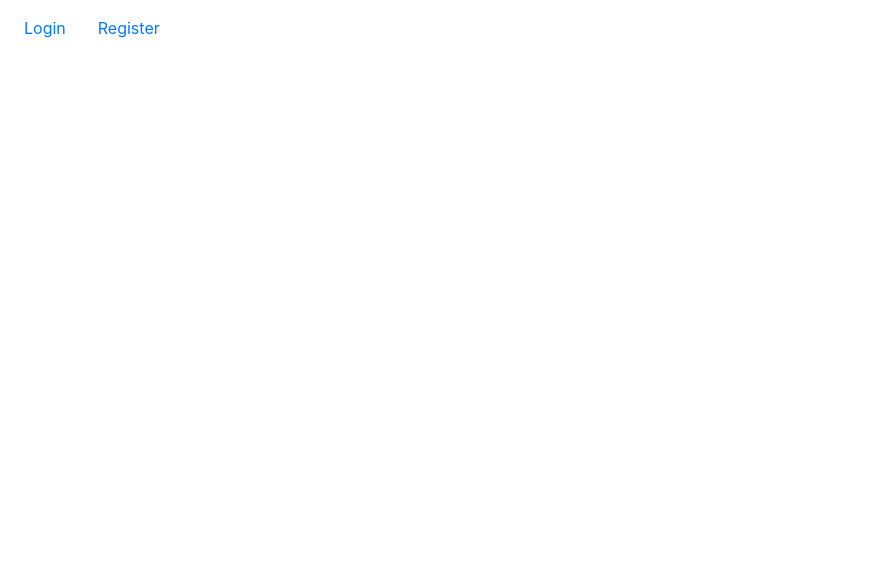
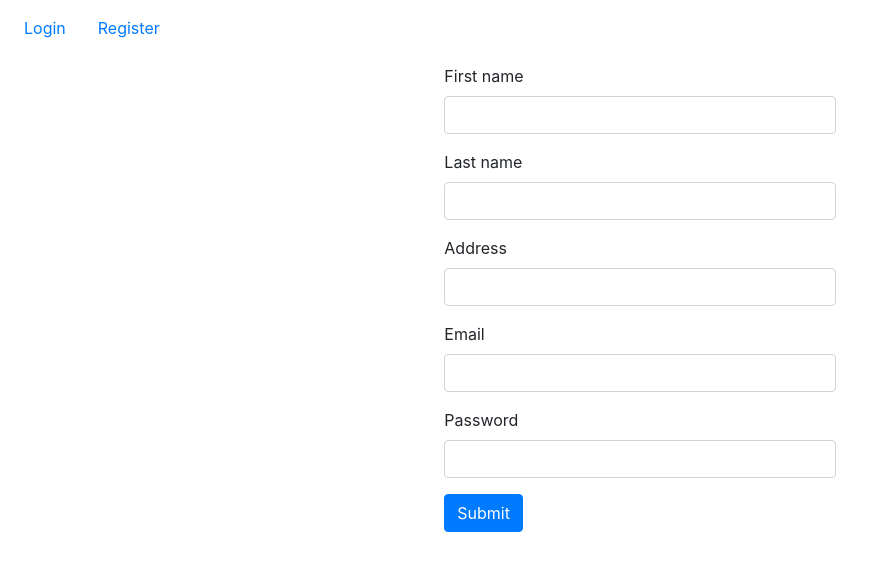
Before and after one commit to balsa-sarenac/rent-a-car, an Angular app: page /register in a window 1280 px wide. Before the commit this address led to /. Shown: the top 570 px of the page, without its empty margins (0-874 px from the left). Built offline with nearby package versions, Linux system fonts and the light colour scheme.

Commit message:
Added register component

```diff
--- a/src/app/app-routing.module.ts
+++ b/src/app/app-routing.module.ts
@@ -2,8 +2,12 @@ import { NgModule } from '@angular/core';
 import { Routes, RouterModule } from '@angular/router';
 
 import { LoginComponent } from './login/login.component';
+import { RegisterComponent } from './register/register.component';
 
-const routes: Routes = [{ path: 'login', component: LoginComponent }];
+const routes: Routes = [
+  { path: 'login', component: LoginComponent },
+  { path: 'register', component: RegisterComponent },
+];
 
 @NgModule({
   imports: [RouterModule.forRoot(routes)],
--- a/src/app/app.module.ts
+++ b/src/app/app.module.ts
@@ -5,9 +5,10 @@ import { FormsModule, ReactiveFormsModule } from '@angular/forms';
 import { AppRoutingModule } from './app-routing.module';
 import { AppComponent } from './app.component';
 import { LoginComponent } from './login/login.component';
+import { RegisterComponent } from './register/register.component';
 
 @NgModule({
-  declarations: [AppComponent, LoginComponent],
+  declarations: [AppComponent, LoginComponent, RegisterComponent],
   imports: [BrowserModule, AppRoutingModule, FormsModule, ReactiveFormsModule],
   providers: [],
   bootstrap: [AppComponent],
--- /dev/null
+++ b/src/app/register/register.component.html
@@ -0,0 +1,59 @@
+<div class="d-flex p-2 justify-content-center">
+  <form
+    [formGroup]="registerForm"
+    class="needs-validation col-sm-4"
+    (ngSubmit)="onSubmit(registerForm.value)"
+  >
+    <div class="form-group">
+      <label for="firstName">First name</label>
+      <input
+        type="text"
+        formControlName="firstName"
+        id="firstName"
+        class="form-control"
+        required
+      />
+    </div>
+    <div class="form-group">
+      <label for="lastName">Last name</label>
+      <input
+        type="text"
+        formControlName="lastName"
+        id="lastName"
+        class="form-control"
+        required
+      />
+    </div>
+    <div class="form-group">
+      <label for="address">Address</label>
+      <input
+        type="text"
+        formControlName="address"
+        id="address"
+        class="form-control"
+        required
+      />
+    </div>
+    <div class="form-group">
+      <label for="email">Email</label>
+      <input
+        type="email"
+        formControlName="email"
+        id="email"
+        class="form-control"
+        required
+      />
+    </div>
+    <div class="form-group">
+      <label for="password">Password</label>
+      <input
+        type="password"
+        formControlName="password"
+        id="password"
+        class="form-control"
+        required
+      />
+    </div>
+    <button type="submit" class="btn btn-primary">Submit</button>
+  </form>
+</div>
--- /dev/null
+++ b/src/app/register/register.component.ts
@@ -0,0 +1,27 @@
+import { Component, OnInit } from '@angular/core';
+import { FormBuilder, Form, FormGroup } from '@angular/forms';
+
+@Component({
+  selector: 'app-register',
+  templateUrl: './register.component.html',
+  styleUrls: ['./register.component.css'],
+})
+export class RegisterComponent implements OnInit {
+  registerForm;
+
+  constructor(private formBuilder: FormBuilder) {
+    this.registerForm = this.formBuilder.group({
+      firstName: '',
+      lastName: '',
+      address: '',
+      email: '',
+      password: '',
+    });
+  }
+
+  ngOnInit(): void {}
+
+  onSubmit(userData) {
+    this.registerForm.reset();
+  }
+}
```
Also changed, not shown: src/app/register/register.component.css (added), 1 other file (tests, documents, lock files or other folders).
